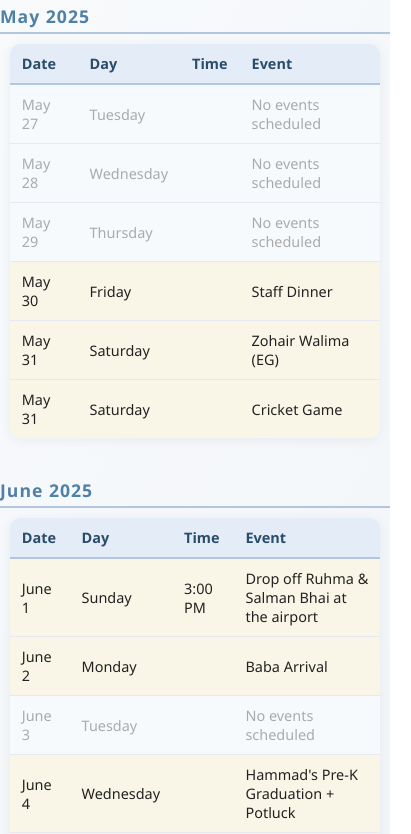
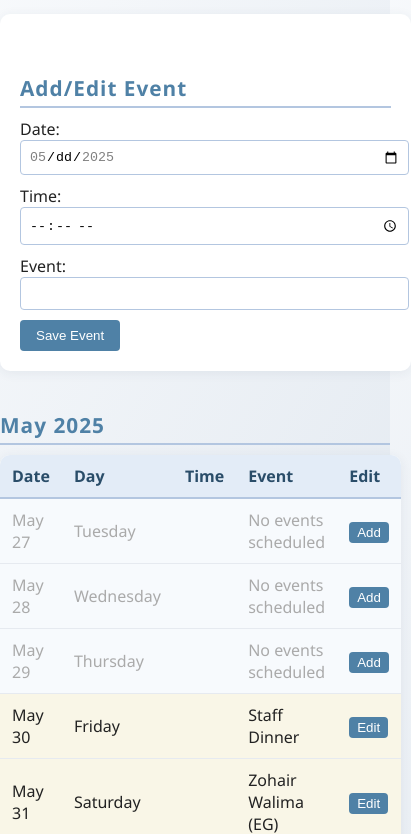
Before and after one commit to zaincbs/Family-Schedule, a plain HTML site: page index.html in a window 390 px wide. Shown: the part 94-928 px from the top of the page, 411 px wide, since content can reach past the window. Drawn offline with Linux system fonts and the light colour scheme.

Commit message:
trying dynamic editing

```diff
--- a/index.html
+++ b/index.html
@@ -4,223 +4,167 @@
   <meta charset="UTF-8">
   <title>Calendar: May - August 2025</title>
   <style>
-    body {
-      font-family: 'Segoe UI', Arial, sans-serif;
-      margin: 0;
-      background: linear-gradient(120deg, #f8fafc 0%, #e0e7ef 100%);
-      color: #222;
-    }
-    h1 {
-      margin-top: 30px;
-      font-size: 2.2em;
-      letter-spacing: 1px;
-      color: #2a4d69;
-    }
-    h2 {
-      margin-top: 40px;
-      margin-bottom: 10px;
-      color: #4f81a6;
-      border-bottom: 2px solid #b3c6e0;
-      padding-bottom: 4px;
-      font-size: 1.3em;
-      letter-spacing: 1px;
-    }
-    .calendar-table {
-      width: 95%;
-      margin: 0 auto 40px auto;
-      border-collapse: separate;
-      border-spacing: 0;
-      box-shadow: 0 2px 12px rgba(44,62,80,0.07);
-      background: #fff;
-      border-radius: 10px;
-      overflow: hidden;
-    }
-    th, td {
-      padding: 10px 12px;
-      text-align: left;
-    }
-    th {
-      background-color: #e3ecf7;
-      color: #2a4d69;
-      font-weight: 600;
-      border-bottom: 2px solid #b3c6e0;
-    }
-    tr:not(:last-child) td {
-      border-bottom: 1px solid #e6eaf0;
-    }
-    tr.event-row {
-      background-color: #f9f6e7;
-    }
-    tr.event-row .highlight {
-      color: #b85c38;
-      font-weight: bold;
-    }
-    tr.no-event-row {
-      color: #aaa;
-      background: #f7fafd;
-    }
-    tr:hover {
-      background: #f0f6fa;
-      transition: background 0.2s;
-    }
-    .today-row {
-      background: #d1e7dd !important;
-      font-weight: bold;
-    }
-    @media (max-width: 700px) {
-      .calendar-table, th, td {
-        font-size: 0.95em;
-      }
-      h1 { font-size: 1.3em; }
-      h2 { font-size: 1.1em; }
-    }
-    @media print {
-      body { margin: 0; }
-      .calendar-table { box-shadow: none; }
-      h1, h2 { color: #000; }
-    }
+    body { font-family: 'Segoe UI', Arial, sans-serif; margin: 0; background: linear-gradient(120deg, #f8fafc 0%, #e0e7ef 100%); color: #222; }
+    h1 { margin-top: 30px; font-size: 2.2em; letter-spacing: 1px; color: #2a4d69; }
+    h2 { margin-top: 40px; margin-bottom: 10px; color: #4f81a6; border-bottom: 2px solid #b3c6e0; padding-bottom: 4px; font-size: 1.3em; letter-spacing: 1px; }
+    .calendar-table { width: 95%; margin: 0 auto 40px auto; border-collapse: separate; border-spacing: 0; box-shadow: 0 2px 12px rgba(44,62,80,0.07); background: #fff; border-radius: 10px; overflow: hidden; }
+    th, td { padding: 10px 12px; text-align: left; }
+    th { background-color: #e3ecf7; color: #2a4d69; font-weight: 600; border-bottom: 2px solid #b3c6e0; }
+    tr:not(:last-child) td { border-bottom: 1px solid #e6eaf0; }
+    tr.event-row { background-color: #f9f6e7; }
+    tr.no-event-row { color: #aaa; background: #f7fafd; }
+    tr:hover { background: #f0f6fa; transition: background 0.2s; }
+    .edit-btn { background: #4f81a6; color: #fff; border: none; border-radius: 4px; padding: 3px 8px; cursor: pointer; }
+    .edit-btn:hover { background: #2a4d69; }
+    #event-form { margin: 30px auto 10px auto; width: 95%; max-width: 500px; background: #fff; border-radius: 10px; box-shadow: 0 2px 12px rgba(44,62,80,0.07); padding: 20px; }
+    #event-form input, #event-form select { margin-bottom: 10px; width: 100%; padding: 8px; border-radius: 4px; border: 1px solid #b3c6e0; }
+    #event-form button { background: #4f81a6; color: #fff; border: none; border-radius: 4px; padding: 8px 16px; cursor: pointer; }
+    #event-form button:hover { background: #2a4d69; }
   </style>
 </head>
 <body>
-  <h1>Calendar: May - August 2025</h1>
+  <h1>Calendar: May 2025</h1>
+
+  <form id="event-form">
+    <h2>Add/Edit Event</h2>
+    <label>Date: <input type="date" id="event-date" min="2025-05-27" max="2025-05-31" required></label><br>
+    <label>Time: <input type="time" id="event-time"></label><br>
+    <label>Event: <input type="text" id="event-title" required></label><br>
+    <input type="hidden" id="edit-index">
+    <button type="submit">Save Event</button>
+    <button type="button" id="cancel-edit" style="display:none;">Cancel</button>
+  </form>
 
   <h2>May 2025</h2>
-  <table class="calendar-table">
+  <table class="calendar-table" id="calendar-table">
     <tr>
       <th>Date</th>
       <th>Day</th>
       <th>Time</th>
       <th>Event</th>
+      <th>Edit</th>
     </tr>
-    <!-- Only the last 5 days of May -->
-    <tr class="no-event-row"><td>May 27</td><td>Tuesday</td><td></td><td>No events scheduled</td></tr>
-    <tr class="no-event-row"><td>May 28</td><td>Wednesday</td><td></td><td>No events scheduled</td></tr>
-    <tr class="no-event-row"><td>May 29</td><td>Thursday</td><td></td><td>No events scheduled</td></tr>
-    <tr class="event-row"><td>May 30</td><td>Friday</td><td></td><td>Staff Dinner</td></tr>
-    <tr class="event-row"><td>May 31</td><td>Saturday</td><td></td><td>Zohair Walima (EG)</td></tr>
-    <tr class="event-row"><td>May 31</td><td>Saturday</td><td></td><td>Cricket Game</td></tr>
+    <!-- Rows will be generated by JS -->
   </table>
 
-  <h2>June 2025</h2>
-  <table class="calendar-table">
-    <tr>
-      <th>Date</th>
-      <th>Day</th>
-      <th>Time</th>
-      <th>Event</th>
-    </tr>
-    <tr class="event-row"><td>June 1</td><td>Sunday</td><td>3:00 PM</td><td>Drop off Ruhma & Salman Bhai at the airport</td></tr>
-    <tr class="event-row"><td>June 2</td><td>Monday</td><td></td><td>Baba Arrival</td></tr>
-    <tr class="no-event-row"><td>June 3</td><td>Tuesday</td><td></td><td>No events scheduled</td></tr>
-    <tr class="event-row"><td>June 4</td><td>Wednesday</td><td></td><td>Hammad's Pre-K Graduation + Potluck</td></tr>
-    <tr class="event-row"><td>June 5</td><td>Thursday</td><td></td><td>Graduation</td></tr>
-    <tr class="event-row"><td>June 6</td><td>Friday</td><td></td><td>Eid</td></tr>
-    <tr class="event-row"><td>June 7</td><td>Saturday</td><td></td><td>Eid Celebrations (Bushra, Home, Amer Mamu)</td></tr>
-    <tr class="event-row"><td>June 8</td><td>Sunday</td><td></td><td>Cricket Game</td></tr>
-    <tr class="no-event-row"><td>June 9</td><td>Monday</td><td></td><td>No events scheduled</td></tr>
-    <tr class="no-event-row"><td>June 10</td><td>Tuesday</td><td></td><td>No events scheduled</td></tr>
-    <tr class="no-event-row"><td>June 11</td><td>Wednesday</td><td></td><td>No events scheduled</td></tr>
-    <tr class="no-event-row"><td>June 12</td><td>Thursday</td><td></td><td>No events scheduled</td></tr>
-    <tr class="event-row"><td>June 13</td><td>Friday</td><td></td><td class="highlight">Alian’s SWANA Cultural Graduation Ceremony</td></tr>
-    <tr class="event-row"><td>June 14</td><td>Saturday</td><td></td><td class="highlight">Cricket Game / Alian’s Cal Poly Large Graduation Ceremony</td></tr>
-    <tr class="event-row"><td>June 15</td><td>Sunday</td><td></td><td class="highlight">Alian’s Civil Department Graduation Ceremony</td></tr>
-    <tr class="no-event-row"><td>June 16</td><td>Monday</td><td></td><td>No events scheduled</td></tr>
-    <tr class="no-event-row"><td>June 17</td><td>Tuesday</td><td></td><td>No events scheduled</td></tr>
-    <tr class="no-event-row"><td>June 18</td><td>Wednesday</td><td></td><td>No events scheduled</td></tr>
-    <tr class="no-event-row"><td>June 19</td><td>Thursday</td><td></td><td>No events scheduled</td></tr>
-    <tr class="no-event-row"><td>June 20</td><td>Friday</td><td></td><td>No events scheduled</td></tr>
-    <tr class="no-event-row"><td>June 21</td><td>Saturday</td><td></td><td>No events scheduled</td></tr>
-    <tr class="no-event-row"><td>June 22</td><td>Sunday</td><td></td><td>No events scheduled</td></tr>
-    <tr class="no-event-row"><td>June 23</td><td>Monday</td><td></td><td>No events scheduled</td></tr>
-    <tr class="no-event-row"><td>June 24</td><td>Tuesday</td><td></td><td>No events scheduled</td></tr>
-    <tr class="no-event-row"><td>June 25</td><td>Wednesday</td><td></td><td>No events scheduled</td></tr>
-    <tr class="no-event-row"><td>June 26</td><td>Thursday</td><td></td><td>No events scheduled</td></tr>
-    <tr class="no-event-row"><td>June 27</td><td>Friday</td><td></td><td>No events scheduled</td></tr>
-    <tr class="event-row"><td>June 28</td><td>Saturday</td><td></td><td>Cricket Game</td></tr>
-    <tr class="no-event-row"><td>June 29</td><td>Sunday</td><td></td><td>No events scheduled</td></tr>
-    <tr class="no-event-row"><td>June 30</td><td>Monday</td><td></td><td>No events scheduled</td></tr>
-  </table>
+  <script>
+    // Helper: get weekday name
+    function getWeekday(dateStr) {
+      const days = ["Sunday","Monday","Tuesday","Wednesday","Thursday","Friday","Saturday"];
+      return days[new Date(dateStr).getDay()];
+    }
 
-  <h2>July 2025</h2>
-  <table class="calendar-table">
-    <tr>
-      <th>Date</th>
-      <th>Day</th>
-      <th>Time</th>
-      <th>Event</th>
-    </tr>
-    <tr class="no-event-row"><td>July 1</td><td>Tuesday</td><td></td><td>No events scheduled</td></tr>
-    <tr class="no-event-row"><td>July 2</td><td>Wednesday</td><td></td><td>No events scheduled</td></tr>
-    <tr class="no-event-row"><td>July 3</td><td>Thursday</td><td></td><td>No events scheduled</td></tr>
-    <tr class="no-event-row"><td>July 4</td><td>Friday</td><td></td><td>No events scheduled</td></tr>
-    <tr class="no-event-row"><td>July 5</td><td>Saturday</td><td></td><td>No events scheduled</td></tr>
-    <tr class="no-event-row"><td>July 6</td><td>Sunday</td><td></td><td>No events scheduled</td></tr>
-    <tr class="no-event-row"><td>July 7</td><td>Monday</td><td></td><td>No events scheduled</td></tr>
-    <tr class="no-event-row"><td>July 8</td><td>Tuesday</td><td></td><td>No events scheduled</td></tr>
-    <tr class="no-event-row"><td>July 9</td><td>Wednesday</td><td></td><td>No events scheduled</td></tr>
-    <tr class="no-event-row"><td>July 10</td><td>Thursday</td><td></td><td>No events scheduled</td></tr>
-    <tr class="no-event-row"><td>July 11</td><td>Friday</td><td></td><td>No events scheduled</td></tr>
-    <tr class="event-row"><td>July 12</td><td>Saturday</td><td></td><td>Cricket Game</td></tr>
-    <tr class="no-event-row"><td>July 13</td><td>Sunday</td><td></td><td>No events scheduled</td></tr>
-    <tr class="no-event-row"><td>July 14</td><td>Monday</td><td></td><td>No events scheduled</td></tr>
-    <tr class="no-event-row"><td>July 15</td><td>Tuesday</td><td></td><td>No events scheduled</td></tr>
-    <tr class="no-event-row"><td>July 16</td><td>Wednesday</td><td></td><td>No events scheduled</td></tr>
-    <tr class="no-event-row"><td>July 17</td><td>Thursday</td><td></td><td>No events scheduled</td></tr>
-    <tr class="no-event-row"><td>July 18</td><td>Friday</td><td></td><td>No events scheduled</td></tr>
-    <tr class="event-row"><td>July 19</td><td>Saturday</td><td></td><td>Ainie Baji’s 40th (Roseville)</td></tr>
-    <tr class="event-row"><td>July 20</td><td>Sunday</td><td></td><td>Cricket Game</td></tr>
-    <tr class="no-event-row"><td>July 21</td><td>Monday</td><td></td><td>No events scheduled</td></tr>
-    <tr class="no-event-row"><td>July 22</td><td>Tuesday</td><td></td><td>No events scheduled</td></tr>
-    <tr class="no-event-row"><td>July 23</td><td>Wednesday</td><td></td><td>No events scheduled</td></tr>
-    <tr class="no-event-row"><td>July 24</td><td>Thursday</td><td></td><td>No events scheduled</td></tr>
-    <tr class="no-event-row"><td>July 25</td><td>Friday</td><td></td><td>No events scheduled</td></tr>
-    <tr class="event-row"><td>July 26</td><td>Saturday</td><td></td><td>10th Anniversary + Mina’s Due Date (Baby Shower)</td></tr>
-    <tr class="event-row"><td>July 27</td><td>Sunday</td><td></td><td>Hamza Arriving</td></tr>
-    <tr class="no-event-row"><td>July 28</td><td>Monday</td><td></td><td>No events scheduled</td></tr>
-    <tr class="no-event-row"><td>July 29</td><td>Tuesday</td><td></td><td>No events scheduled</td></tr>
-    <tr class="no-event-row"><td>July 30</td><td>Wednesday</td><td></td><td>No events scheduled</td></tr>
-    <tr class="no-event-row"><td>July 31</td><td>Thursday</td><td></td><td>No events scheduled</td></tr>
-  </table>
+    // Initial calendar days (last 5 days of May)
+    const calendarDays = [
+      "2025-05-27", "2025-05-28", "2025-05-29", "2025-05-30", "2025-05-31"
+    ];
 
-  <h2>August 2025</h2>
-  <table class="calendar-table">
-    <tr>
-      <th>Date</th>
-      <th>Day</th>
-      <th>Time</th>
-      <th>Event</th>
-    </tr>
-    <tr class="no-event-row"><td>August 1</td><td>Friday</td><td></td><td>No events scheduled</td></tr>
-    <tr class="no-event-row"><td>August 2</td><td>Saturday</td><td></td><td>No events scheduled</td></tr>
-    <tr class="event-row"><td>August 3</td><td>Sunday</td><td></td><td>Cricket Game / Areeba’s Baby Shower</td></tr>
-    <tr class="no-event-row"><td>August 4</td><td>Monday</td><td></td><td>No events scheduled</td></tr>
-    <tr class="no-event-row"><td>August 5</td><td>Tuesday</td><td></td><td>No events scheduled</td></tr>
-    <tr class="event-row"><td>August 6</td><td>Wednesday</td><td></td><td>Rear Staff</td></tr>
-    <tr class="no-event-row"><td>August 7</td><td>Thursday</td><td></td><td>No events scheduled</td></tr>
-    <tr class="no-event-row"><td>August 8</td><td>Friday</td><td></td><td>No events scheduled</td></tr>
-    <tr class="no-event-row"><td>August 9</td><td>Saturday</td><td></td><td>No events scheduled</td></tr>
-    <tr class="no-event-row"><td>August 10</td><td>Sunday</td><td></td><td>No events scheduled</td></tr>
-    <tr class="no-event-row"><td>August 11</td><td>Monday</td><td></td><td>No events scheduled</td></tr>
-    <tr class="no-event-row"><td>August 12</td><td>Tuesday</td><td></td><td>No events scheduled</td></tr>
-    <tr class="no-event-row"><td>August 13</td><td>Wednesday</td><td></td><td>No events scheduled</td></tr>
-    <tr class="no-event-row"><td>August 14</td><td>Thursday</td><td></td><td>No events scheduled</td></tr>
-    <tr class="no-event-row"><td>August 15</td><td>Friday</td><td></td><td>No events scheduled</td></tr>
-    <tr class="no-event-row"><td>August 16</td><td>Saturday</td><td></td><td>No events scheduled</td></tr>
-    <tr class="no-event-row"><td>August 17</td><td>Sunday</td><td></td><td>No events scheduled</td></tr>
-    <tr class="event-row"><td>August 18</td><td>Monday</td><td></td><td>First Day of School</td></tr>
-    <tr class="no-event-row"><td>August 19</td><td>Tuesday</td><td></td><td>No events scheduled</td></tr>
-    <tr class="no-event-row"><td>August 20</td><td>Wednesday</td><td></td><td>No events scheduled</td></tr>
-    <tr class="no-event-row"><td>August 21</td><td>Thursday</td><td></td><td>No events scheduled</td></tr>
-    <tr class="no-event-row"><td>August 22</td><td>Friday</td><td></td><td>No events scheduled</td></tr>
-    <tr class="no-event-row"><td>August 23</td><td>Saturday</td><td></td><td>No events scheduled</td></tr>
-    <tr class="event-row"><td>August 24</td><td>Sunday</td><td></td><td>Cricket Game</td></tr>
-    <tr class="no-event-row"><td>August 25</td><td>Monday</td><td></td><td>No events scheduled</td></tr>
-    <tr class="no-event-row"><td>August 26</td><td>Tuesday</td><td></td><td>No events scheduled</td></tr>
-    <tr class="no-event-row"><td>August 27</td><td>Wednesday</td><td></td><td>No events scheduled</td></tr>
-    <tr class="no-event-row"><td>August 28</td><td>Thursday</td><td></td><td>No events scheduled</td></tr>
-    <tr class="no-event-row"><td>August 29</td><td>Friday</td><td></td><td>No events scheduled</td></tr>
-    <tr class="no-event-row"><td>August 30</td><td>Saturday</td><td></td><td>No events scheduled</td></tr>
-    <tr class="no-event-row"><td>August 31</td><td>Sunday</td><td></td><td>No events scheduled</td></tr>
-  </table>
+    // Default events
+    const defaultEvents = [
+      { date: "2025-05-30", time: "", title: "Staff Dinner" },
+      { date: "2025-05-31", time: "", title: "Zohair Walima (EG)" },
+      { date: "2025-05-31", time: "", title: "Cricket Game" }
+    ];
+
+    // Load events from localStorage or use default
+    function loadEvents() {
+      const data = localStorage.getItem("may2025events");
+      if (data) return JSON.parse(data);
+      localStorage.setItem("may2025events", JSON.stringify(defaultEvents));
+      return [...defaultEvents];
+    }
+
+    function saveEvents(events) {
+      localStorage.setItem("may2025events", JSON.stringify(events));
+    }
+
+    // Render calendar
+    function renderCalendar() {
+      const events = loadEvents();
+      const table = document.getElementById("calendar-table");
+      // Remove old rows except header
+      table.querySelectorAll("tr:not(:first-child)").forEach(tr => tr.remove());
+
+      calendarDays.forEach(dateStr => {
+        const dayEvents = events.filter(e => e.date === dateStr);
+        const dayName = getWeekday(dateStr);
+        if (dayEvents.length === 0) {
+          const tr = document.createElement("tr");
+          tr.className = "no-event-row";
+          tr.innerHTML = `<td>${formatDate(dateStr)}</td><td>${dayName}</td><td></td><td>No events scheduled</td><td><button class="edit-btn" onclick="editEvent('${dateStr}')">Add</button></td>`;
+          table.appendChild(tr);
+        } else {
+          dayEvents.forEach((event, idx) => {
+            const tr = document.createElement("tr");
+            tr.className = "event-row";
+            tr.innerHTML = `<td>${formatDate(dateStr)}</td><td>${dayName}</td><td>${event.time || ""}</td><td>${event.title}</td><td><button class="edit-btn" onclick="editEvent('${dateStr}', ${idx})">Edit</button></td>`;
+            table.appendChild(tr);
+          });
+        }
+      });
+    }
+
+    // Format date as "May 27"
+    function formatDate(dateStr) {
+      const d = new Date(dateStr);
+      return d.toLocaleString('default', { month: 'short', day: 'numeric' });
+    }
+
+    // Add/Edit event logic
+    document.getElementById("event-form").onsubmit = function(e) {
+      e.preventDefault();
+      const date = document.getElementById("event-date").value;
+      const time = document.getElementById("event-time").value;
+      const title = document.getElementById("event-title").value;
+      const editIndex = document.getElementById("edit-index").value;
+      let events = loadEvents();
+
+      if (editIndex) {
+        // Edit existing
+        const [editDate, idx] = editIndex.split(",");
+        events = events.map((ev, i) => (ev.date === editDate && i === +idx) ? { date, time, title } : ev);
+      } else {
+        // Add new
+        events.push({ date, time, title });
+      }
+      saveEvents(events);
+      renderCalendar();
+      this.reset();
+      document.getElementById("cancel-edit").style.display = "none";
+      document.getElementById("edit-index").value = "";
+    };
+
+    // Edit event
+    window.editEvent = function(date, idx) {
+      const events = loadEvents();
+      if (typeof idx === "number") {
+        // Edit existing event
+        const event = events.filter(e => e.date === date)[idx];
+        document.getElementById("event-date").value = event.date;
+        document.getElementById("event-time").value = event.time;
+        document.getElementById("event-title").value = event.title;
+        document.getElementById("edit-index").value = `${date},${idx}`;
+        document.getElementById("cancel-edit").style.display = "";
+      } else {
+        // Add new event for this date
+        document.getElementById("event-date").value = date;
+        document.getElementById("event-time").value = "";
+        document.getElementById("event-title").value = "";
+        document.getElementById("edit-index").value = "";
+        document.getElementById("cancel-edit").style.display = "none";
+      }
+      document.getElementById("event-date").focus();
+    };
+
+    // Cancel edit
+    document.getElementById("cancel-edit").onclick = function() {
+      document.getElementById("event-form").reset();
+      document.getElementById("edit-index").value = "";
+      this.style.display = "none";
+    };
+
+    // Initial render
+    renderCalendar();
+  </script>
 </body>
 </html>
```
